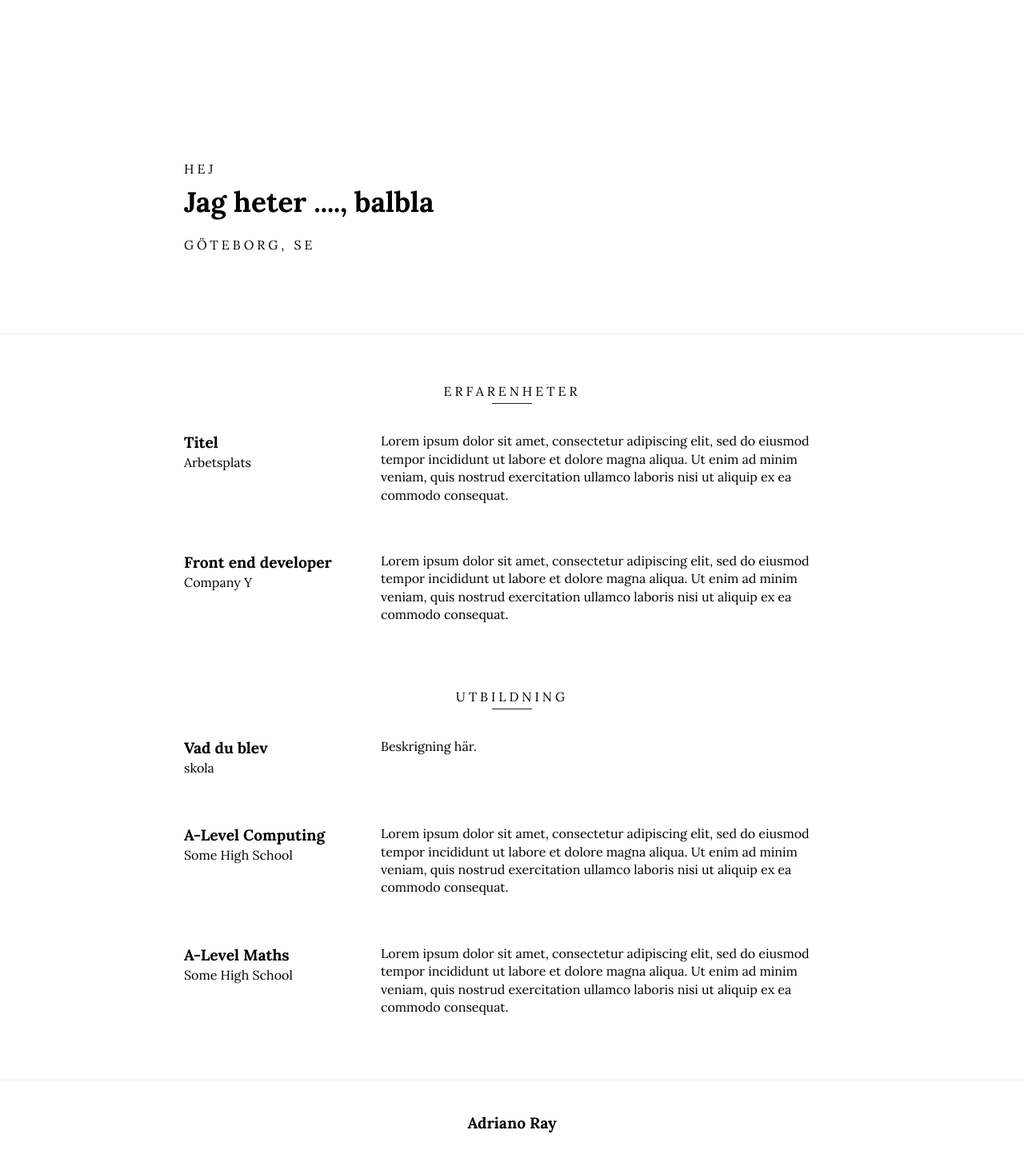
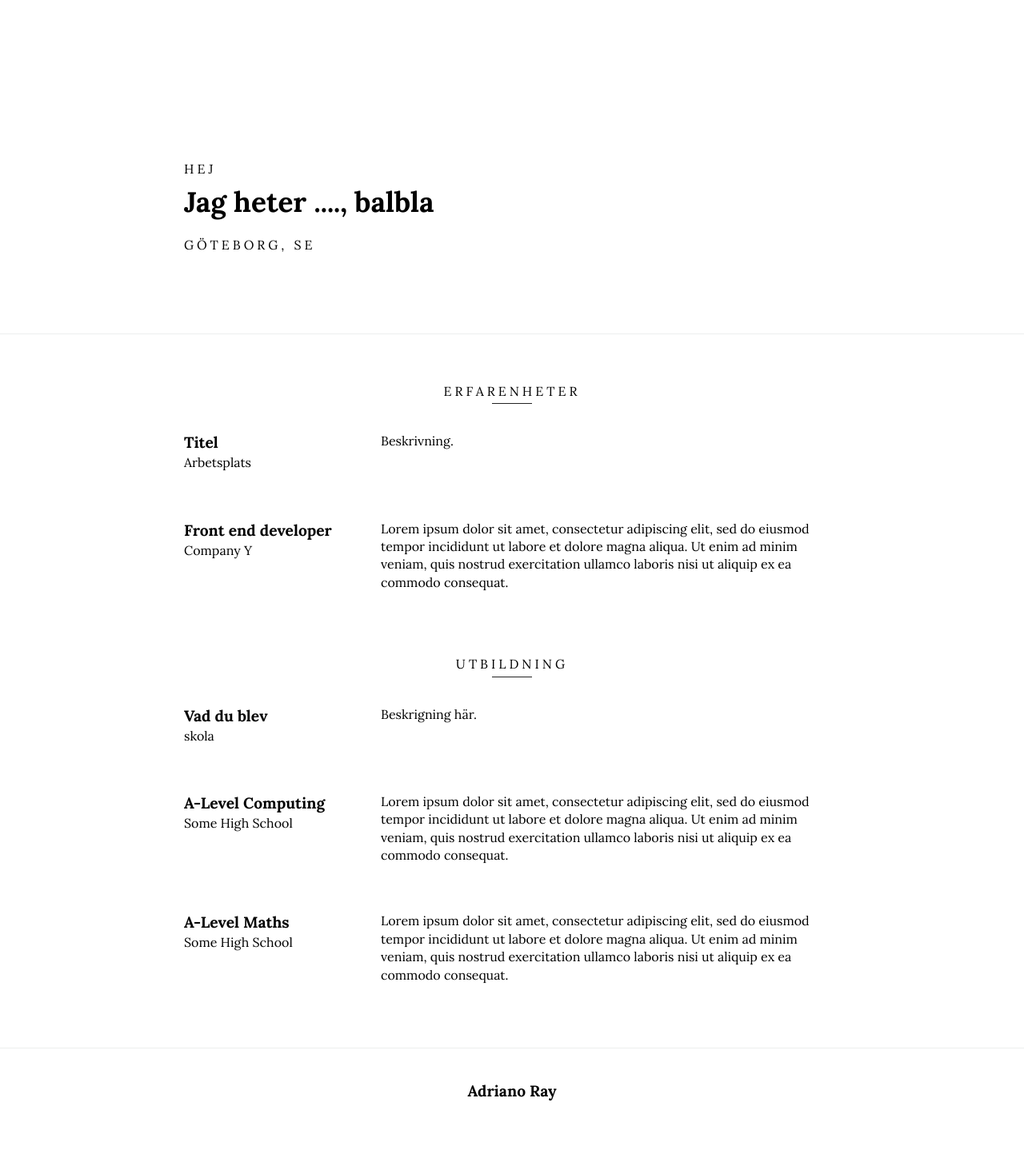
Before and after one commit to adrianoray/adrianoray.gitbub.io, a Jekyll site: the page built from index.html, in a window 1280 px wide. Shown: the whole page at 80% size. Built offline with Jekyll 4.4.1, drawn with Linux system fonts in a browser that asks for light colours; after the commit the page ends 1418 px from its top, so only the background shows below that.

Commit message:
Updated jobs.yml

```diff
--- a/_data/jobs.yml
+++ b/_data/jobs.yml
@@ -1,6 +1,6 @@
 -   title: Titel
     company: Arbetsplats
-    description: Lorem ipsum dolor sit amet, consectetur adipiscing elit, sed do eiusmod tempor incididunt ut labore et dolore magna aliqua. Ut enim ad minim veniam, quis nostrud exercitation ullamco laboris nisi ut aliquip ex ea commodo consequat.
+    description: Beskrivning.
 
 -   title: Front end developer
     company: Company Y
```
